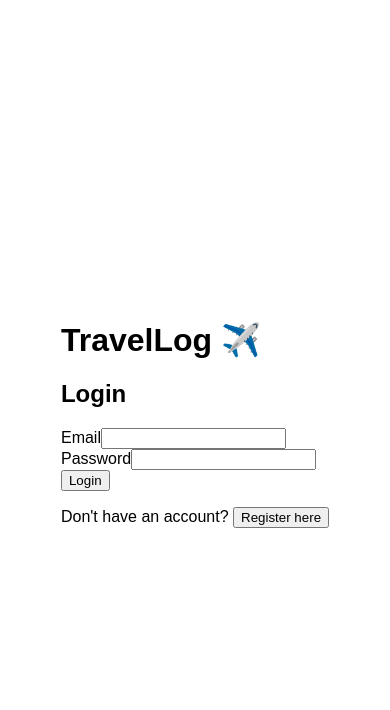
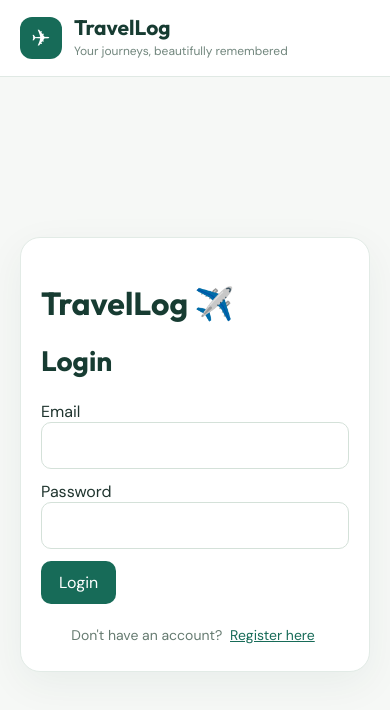
Before and after one commit to alihassan674/-B9IS130_2627_TMD1S_Web, a React (Vite) app in the folder frontend/: page / in a window 390 px wide. Shown: the top 710 px of the page. Built offline with nearby package versions, Linux system fonts and the light colour scheme.

Commit message:
styling session and ui improvement starts, with recreated index.css and making responsive the website

```diff
--- a/frontend/src/App.css
+++ b/frontend/src/App.css
@@ -1,8 +1,188 @@
-body {
+/* TravelLog Global Application Styles */
+
+#root {
+  min-height: 100vh;
+}
+
+.app-shell {
+  min-height: 100vh;
+  background: #f6f8f6;
+}
+
+/* Header */
+
+.app-header {
+  background: #ffffff;
+  border-bottom: 1px solid #e0e9e4;
+  padding: 18px 6%;
+}
+
+.app-header-inner {
+  max-width: 1200px;
+  margin: 0 auto;
+  display: flex;
+  align-items: center;
+  justify-content: space-between;
+  gap: 20px;
+}
+
+.app-brand {
+  display: flex;
+  align-items: center;
+  gap: 12px;
+}
+
+.app-brand-icon {
+  background: #176b58;
+  color: white;
+  width: 42px;
+  height: 42px;
+  border-radius: 12px;
+  display: flex;
+  align-items: center;
+  justify-content: center;
+  font-size: 23px;
+}
+
+.app-brand h1 {
+  font-size: 25px;
   margin: 0;
+}
+
+.app-brand p {
+  margin: 2px 0 0;
+  font-size: 12px;
+  color: #71867d;
+}
+
+/* Main content */
+
+.app-main {
+  max-width: 1200px;
+  margin: 0 auto;
+  padding: 45px 24px;
+}
+
+/* Authentication */
+
+.auth-layout {
+  min-height: calc(100vh - 90px);
+  display: flex;
+  align-items: center;
+  justify-content: center;
+  padding: 30px 20px;
+}
+
+.auth-card {
+  width: 100%;
+  max-width: 440px;
+  padding: 35px;
+  background: white;
+  border: 1px solid #e2ebe6;
+  border-radius: 20px;
+  box-shadow: 0 12px 40px rgba(22, 75, 58, 0.06);
+}
+
+.auth-card h2 {
+  margin-top: 0;
+  font-size: 28px;
+}
+
+.auth-card input,
+.auth-card select,
+.auth-card textarea {
+  width: 100%;
+  padding: 12px 14px;
+  border: 1px solid #d4e1d9;
+  border-radius: 10px;
+  margin-bottom: 12px;
+  background: #fff;
+  color: #20352f;
+}
+
+.auth-card input:focus,
+.auth-card textarea:focus {
+  border-color: #176b58;
+  outline: 2px solid #cce8dd;
+}
+
+/* Buttons */
+
+button {
+  background: #176b58;
+  color: white;
+  border: 1px solid transparent;
+  padding: 10px 17px;
+  border-radius: 10px;
+  font-weight: 600;
+  transition: background 0.2s ease, transform 0.2s ease;
+}
+
+button:hover:not(:disabled) {
+  background: #115440;
+}
+
+button:active:not(:disabled) {
+  transform: translateY(1px);
+}
+
+.auth-switch {
+  text-align: center;
+  margin: 20px 0 0;
+  color: #667b71;
+  font-size: 14px;
+}
+
+.auth-switch button {
+  border: none;
+  background: transparent;
+  color: #176b58;
+  padding: 0 4px;
+  text-decoration: underline;
+}
+
+.auth-switch button:hover {
+  background: transparent;
+  color: #0c4837;
+}
+
+/* Cards */
+
+.travel-card {
+  background: white;
+  border: 1px solid #e2ebe6;
+  border-radius: 16px;
+  padding: 22px;
+  box-shadow: 0 5px 20px rgba(25, 70, 54, 0.04);
+}
+
+/* Status */
+
+.app-loading {
   min-height: 100vh;
   display: flex;
+  align-items: center;
   justify-content: center;
-  align-items: center;
-  font-family: sans-serif;
+  color: #176b58;
+  font-weight: 600;
 }
+
+/* Responsive */
+
+@media (max-width: 600px) {
+  .app-header {
+    padding: 15px 20px;
+  }
+
+  .app-brand h1 {
+    font-size: 21px;
+  }
+
+  .app-main {
+    padding: 24px 15px;
+  }
+
+  .auth-card {
+    padding: 25px 20px;
+  }
+}
--- a/frontend/src/App.jsx
+++ b/frontend/src/App.jsx
@@ -3,21 +3,35 @@ import { useEffect, useState } from 'react'
 import Login from './pages/Login'
 import Register from './pages/Register'
 import Dashboard from './pages/Dashboard'
+import PublicTrip from './pages/PublicTrip'
 import './App.css'
-import PublicTrip from './pages/PublicTrip'
 
 function App() {
   const [page, setPage] = useState('login')
   const [user, setUser] = useState(null)
   const [loading, setLoading] = useState(true)
 
-  // Verify existing login when the page refreshes
+  // Check whether this is a public shared-trip URL
+  const sharedMatch = window.location.pathname.match(
+    /^\/shared\/([a-fA-F0-9]{24})\/?$/
+  )
+
+  const isPublicPage = Boolean(sharedMatch)
+
+  // Verify login for private application pages
   useEffect(() => {
+    // Public pages do not need authentication
+    if (isPublicPage) {
+      return
+    }
+
+    let active = true
+
     const checkAuth = async () => {
       const token = sessionStorage.getItem('token')
 
       if (!token) {
-        setLoading(false)
+        if (active) setLoading(false)
         return
       }
 
@@ -33,19 +47,30 @@ function App() {
         }
 
         const data = await response.json()
+
+        if (active) {
           setUser(data.user)
+        }
       } catch (error) {
-        console.error('Authentication check failed:', error)
+        console.error(
+          'Authentication check failed:',
+          error
+        )
+
         sessionStorage.removeItem('token')
       } finally {
+        if (active) {
           setLoading(false)
+        }
       }
     }
 
     checkAuth()
-  }, [])
 
-
+    return () => {
+      active = false
+    }
+  }, [isPublicPage])
 
   const handleAuthSuccess = (loggedInUser) => {
     setUser(loggedInUser)
@@ -57,36 +82,60 @@ function App() {
     setPage('login')
   }
 
-  if (loading) {
-    return <p>Checking authentication...</p>
-  }
-
-
-  const sharedMatch = window.location.pathname.match(
-    /^\/shared\/([a-fA-F0-9]{24})\/?$/
-  )
-
+  // Shared trips are accessible without login
   if (sharedMatch) {
     return <PublicTrip tripId={sharedMatch[1]} />
   }
 
+  if (loading) {
+    return (
+      <div className="app-loading">
+        Checking authentication...
+      </div>
+    )
+  }
 
+  // Logged-in user dashboard
   if (user) {
     return (
+      <div className="app-shell">
         <Dashboard
           user={user}
           onLogout={handleLogout}
         />
+      </div>
     )
   }
 
+  // Login and Register pages
   return (
+    <div className="app-shell">
+      <header className="app-header">
+        <div className="app-header-inner">
+          <div className="app-brand">
+            <div className="app-brand-icon">
+              ✈
+            </div>
+
             <div>
+              <h1>TravelLog</h1>
+              <p>
+                Your journeys, beautifully remembered
+              </p>
+            </div>
+          </div>
+        </div>
+      </header>
+
+      <main className="auth-layout">
+        <div className="auth-card">
           {page === 'login' ? (
             <>
-          <Login onAuthSuccess={handleAuthSuccess} />
+              <Login
+                onAuthSuccess={handleAuthSuccess}
+              />
 
-          <p>
+              <p className="auth-switch">
                 Don't have an account?{' '}
                 <button
                   type="button"
@@ -103,6 +152,8 @@ function App() {
             />
           )}
         </div>
+      </main>
+    </div>
   )
 }
 
--- /dev/null
+++ b/frontend/src/index.css
@@ -0,0 +1,70 @@
+@import url('https://fonts.googleapis.com/css2?family=DM+Sans:wght@400;500;600;700&family=Outfit:wght@500;600;700;800&display=swap');
+
+:root {
+    font-family: 'DM Sans', sans-serif;
+    color: #20352f;
+    background: #f6f8f6;
+    font-synthesis: none;
+    text-rendering: optimizeLegibility;
+    -webkit-font-smoothing: antialiased;
+}
+
+* {
+    box-sizing: border-box;
+}
+
+body {
+    margin: 0;
+    min-width: 320px;
+    min-height: 100vh;
+}
+
+h1,
+h2,
+h3,
+h4,
+h5,
+h6 {
+    font-family: 'Outfit', sans-serif;
+    color: #173c32;
+    line-height: 1.2;
+}
+
+p {
+    line-height: 1.6;
+}
+
+a {
+    color: #176b58;
+}
+
+button,
+input,
+textarea,
+select {
+    font: inherit;
+}
+
+button {
+    cursor: pointer;
+}
+
+button:disabled {
+    cursor: not-allowed;
+    opacity: 0.6;
+}
+
+input,
+textarea,
+select {
+    max-width: 100%;
+}
+
+img {
+    max-width: 100%;
+}
+
+:focus-visible {
+    outline: 3px solid #36a98b;
+    outline-offset: 3px;
+}
--- a/frontend/src/main.jsx
+++ b/frontend/src/main.jsx
@@ -1,6 +1,8 @@
 import { StrictMode } from 'react'
 import { createRoot } from 'react-dom/client'
 import App from './App.jsx'
+import './index.css'
+
 
 createRoot(document.getElementById('root')).render(
   <StrictMode>
```
Lines whose indentation alone changed are shown as unchanged.
